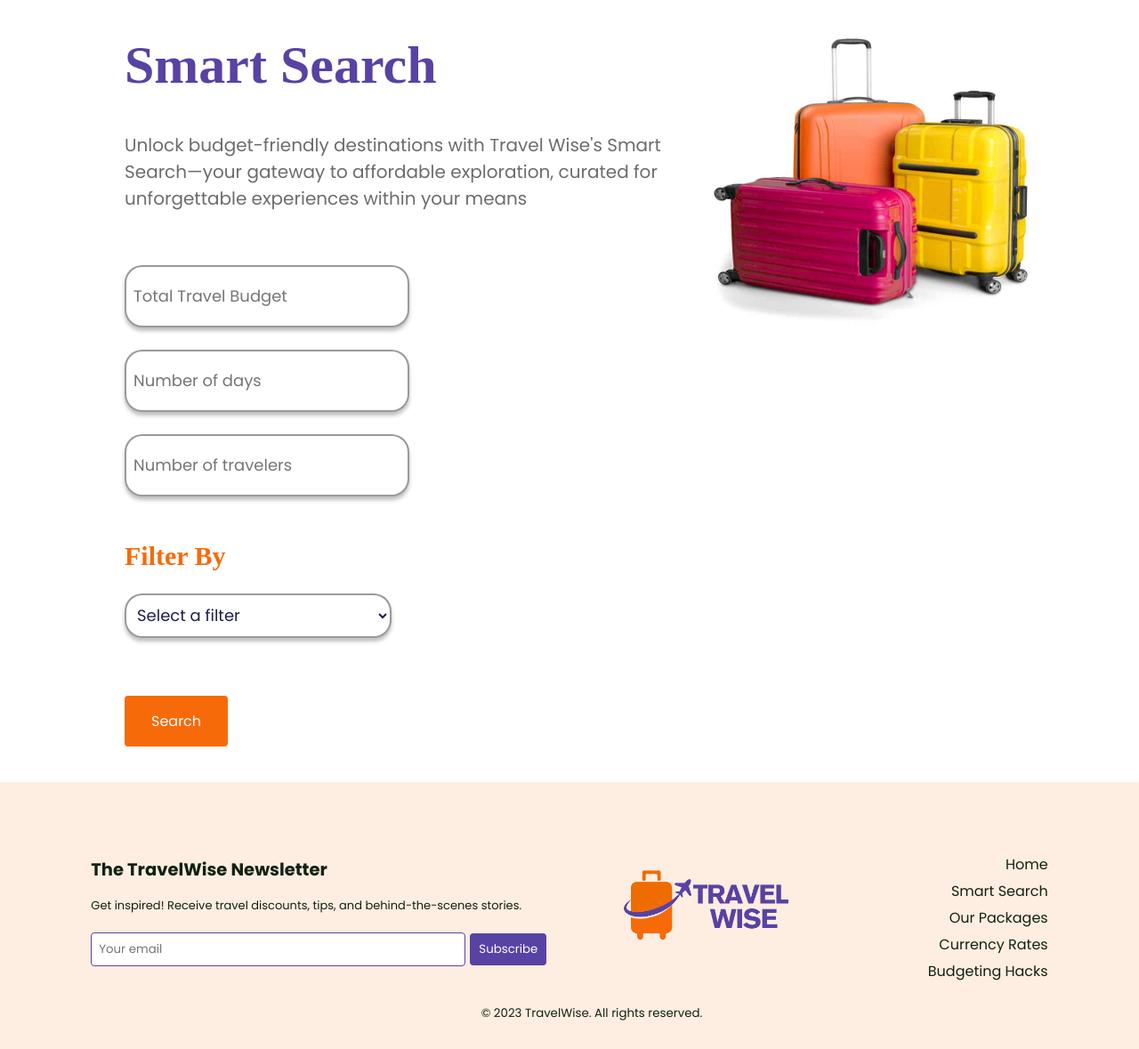
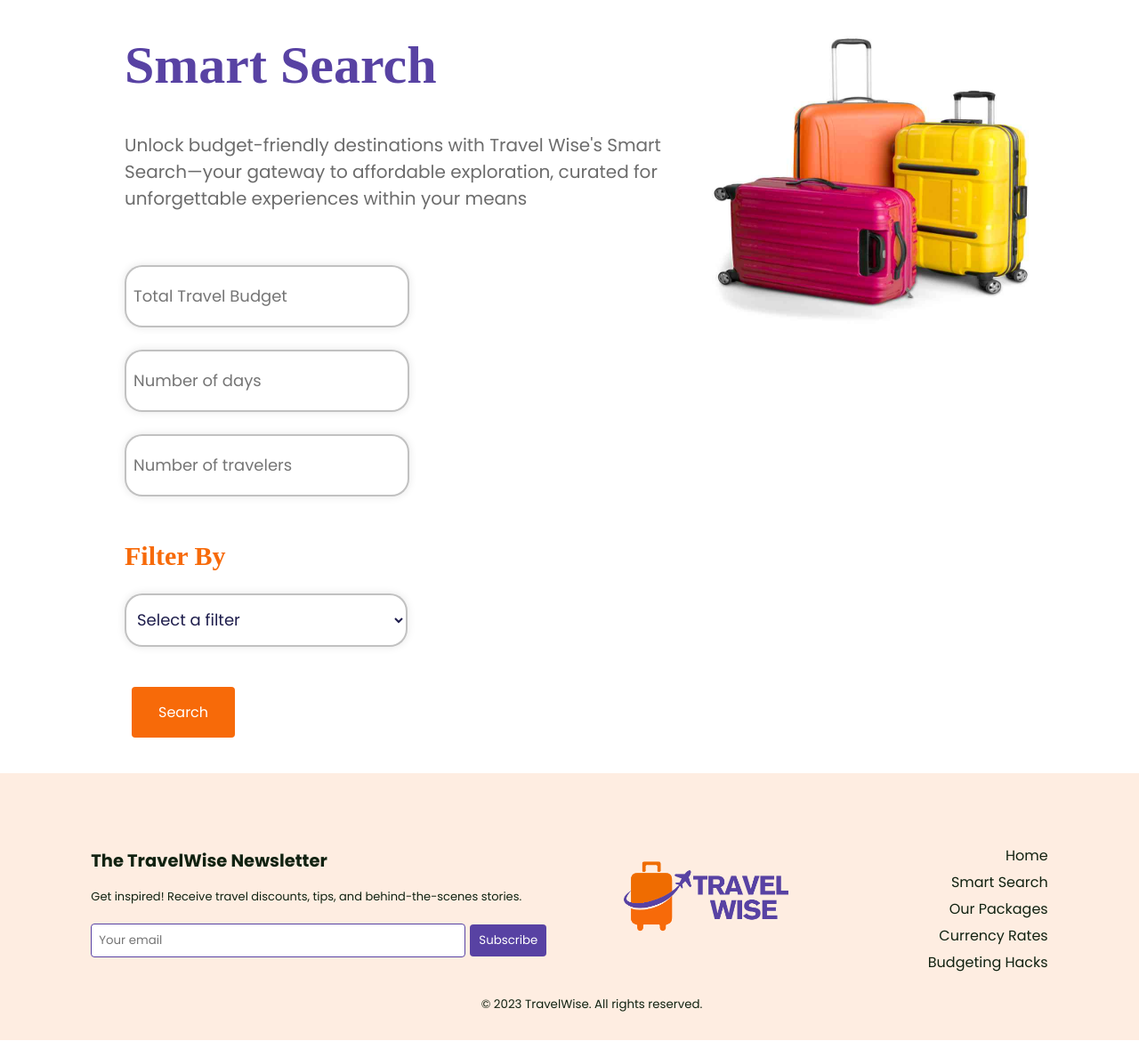
Before and after one commit to moizeshenriques/travelwise, a PHP site: page /smartSearch.php in a window 1280 px wide. Shown: the part 143-1322 px from the top of the page at 89% size. Run offline with PHP 8.4, Linux system fonts and the light colour scheme; some web fonts are replaced.

Commit message:
Update smartSearch.php

```diff
--- a/smartSearch.php
+++ b/smartSearch.php
@@ -218,13 +218,30 @@
     display: flex;
 }
 
-#travelBudget, #numDays, #numTravelers, #dropDown {
+#travelBudget, #numDays, #numTravelers {
     width: 300px;
     height: 50px;
-    border: 2px solid rgba(0, 0, 0, 0.40);
+    border: 2px solid rgba(100, 100, 100, 0.4);
     flex-shrink: 0;
     background: #FFF;
-    box-shadow: 0px 4px 4px 0px rgba(0, 0, 0, 0.25);
+    box-shadow: 0 0 10px rgba(0, 0, 0, 0.1);
+    color: #1E1D4C;
+    font-family: Poppins;
+    font-size: 18px;
+    font-style: normal;
+    font-weight: 400;
+    line-height: normal;
+    border-radius: 20px;
+    padding: 8px;
+}
+
+#dropDown {
+    width: 318px;
+    height: 60px;
+    border: 2px solid rgba(100, 100, 100, 0.4);
+    flex-shrink: 0;
+    background: #FFF;
+    box-shadow: 0 0 10px rgba(0, 0, 0, 0.1);
     color: #1E1D4C;
     font-family: Poppins;
     font-size: 18px;
@@ -248,10 +265,11 @@
     padding: 16px 30px;
     border: none;
     font-size: 16px;
+    margin-left: 8px;
     border-radius: 4px;
     cursor: pointer;
     font-family: 'Poppins', sans-serif;
-    margin-top: 40px;
+    margin-top: 20px;
 }
 
 #submitButton:hover {
```
